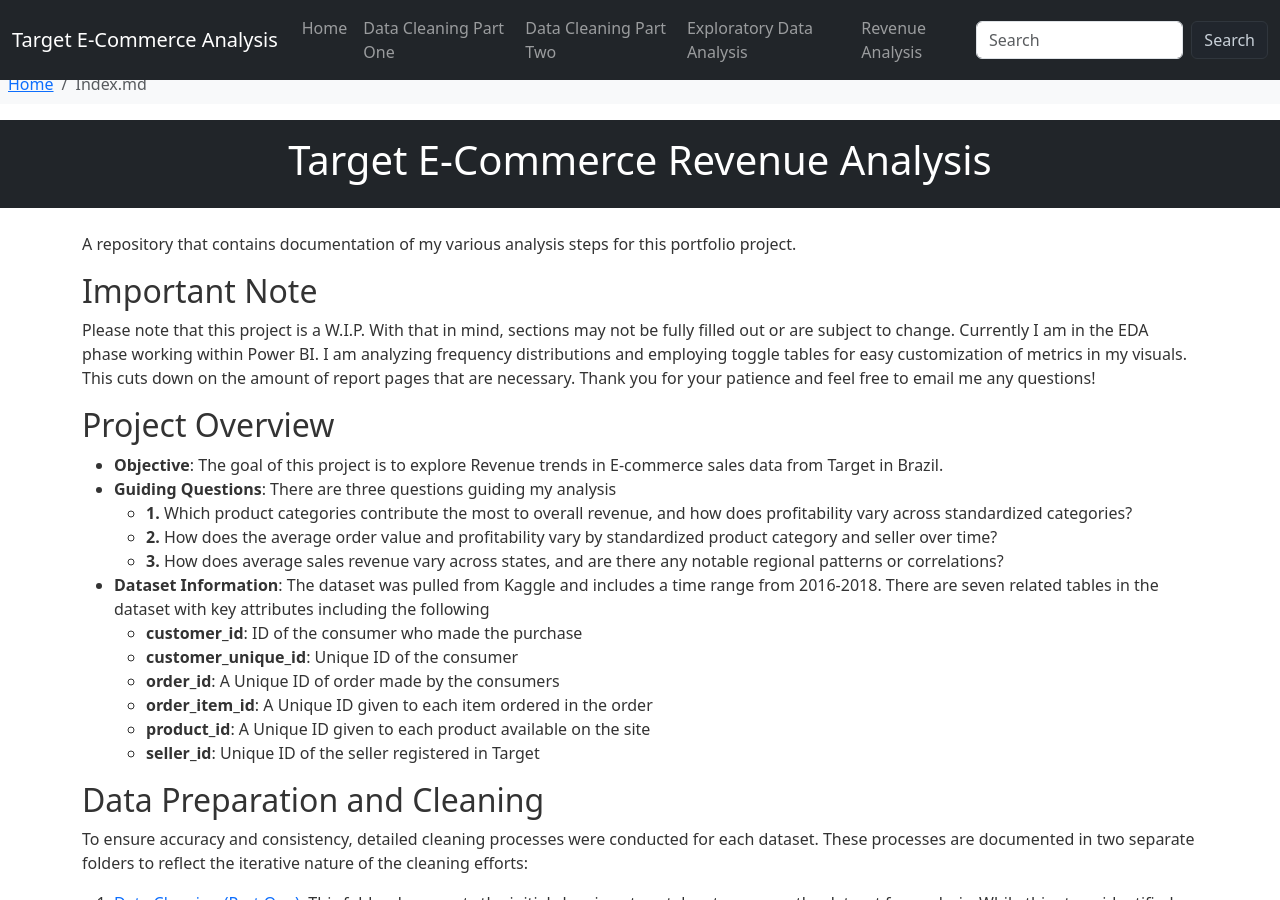
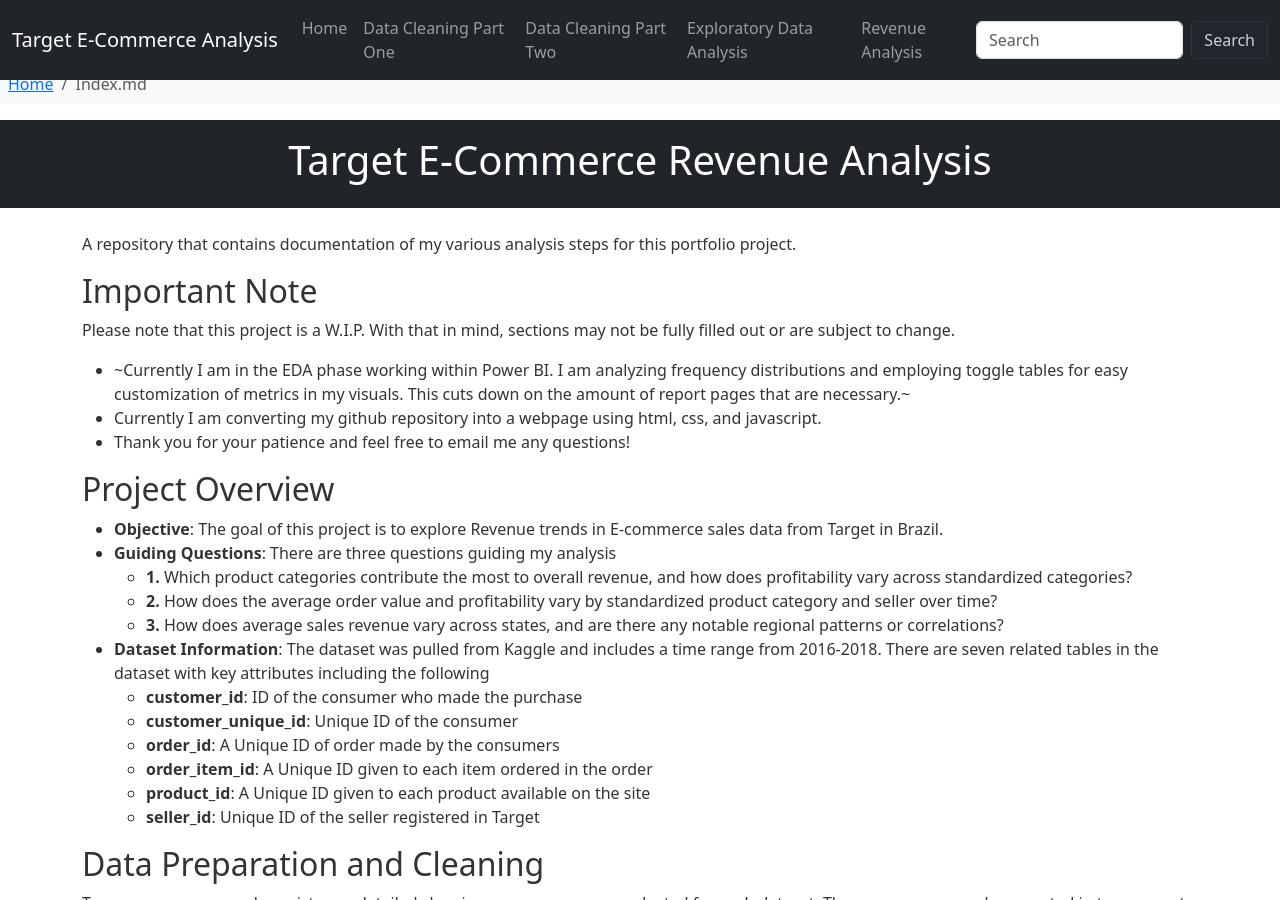
Before and after one commit to MelodicMetrics/Target-ECommerce-Revenue-Analysis, a Jekyll site: the page built from index.md, in a window 1280 px wide and 900 px high. Built offline with Jekyll 4.4.1, drawn with Linux system fonts in a browser that asks for light colours; nearby versions of some CDN libraries.

Commit message:
Updated index for my current stage.

```diff
--- a/index.md
+++ b/index.md
@@ -7,7 +7,10 @@
 A repository that contains documentation of my various analysis steps for this portfolio project.
 
 ## Important Note
-Please note that this project is a W.I.P. With that in mind, sections may not be fully filled out or are subject to change. Currently I am in the EDA phase working within Power BI. I am analyzing frequency distributions and employing toggle tables for easy customization of metrics in my visuals. This cuts down on the amount of report pages that are necessary. Thank you for your patience and feel free to email me any questions!
+Please note that this project is a W.I.P. With that in mind, sections may not be fully filled out or are subject to change.
+- ~Currently I am in the EDA phase working within Power BI. I am analyzing frequency distributions and employing toggle tables for easy customization of metrics in my visuals. This cuts down on the amount of report pages that are necessary.~
+- Currently I am converting my github repository into a webpage using html, css, and javascript.
+- Thank you for your patience and feel free to email me any questions!
 
 ## Project Overview
 - **Objective**: The goal of this project is to explore Revenue trends in E-commerce sales data from Target in Brazil.
```
